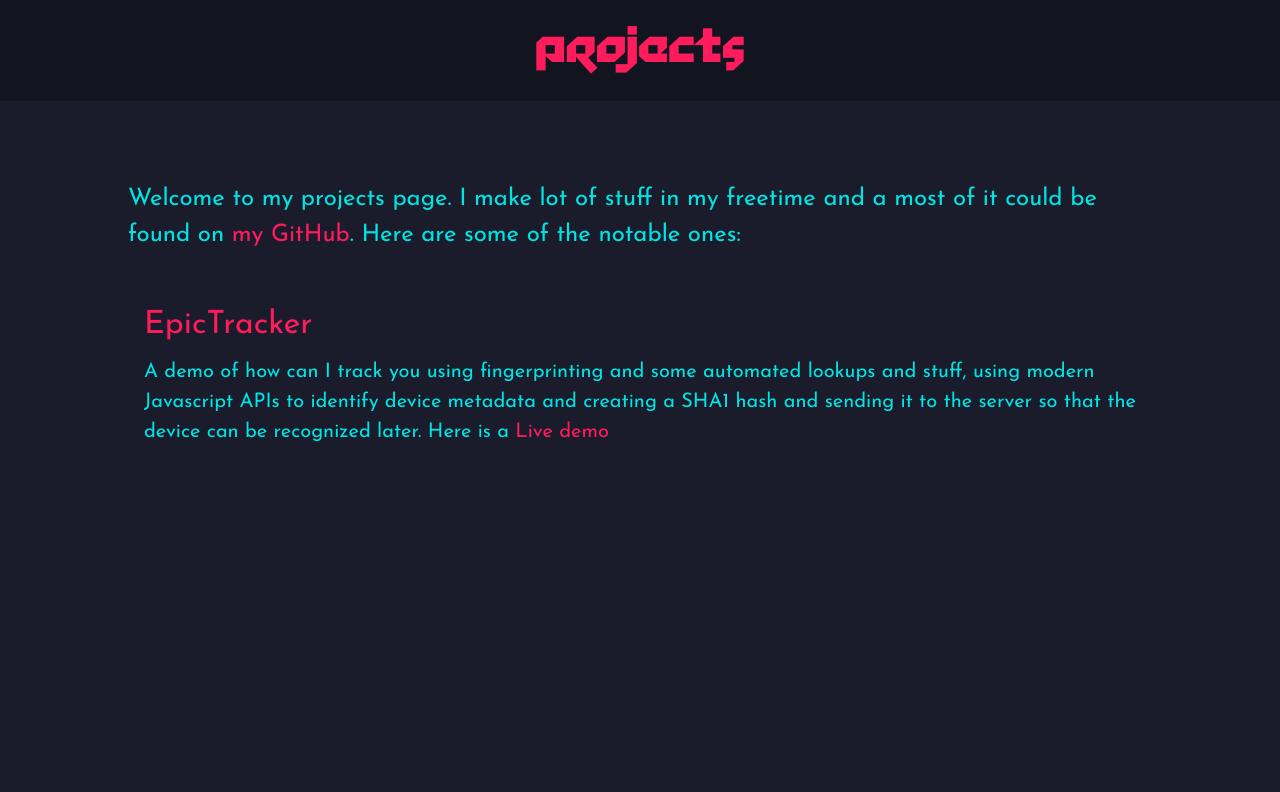
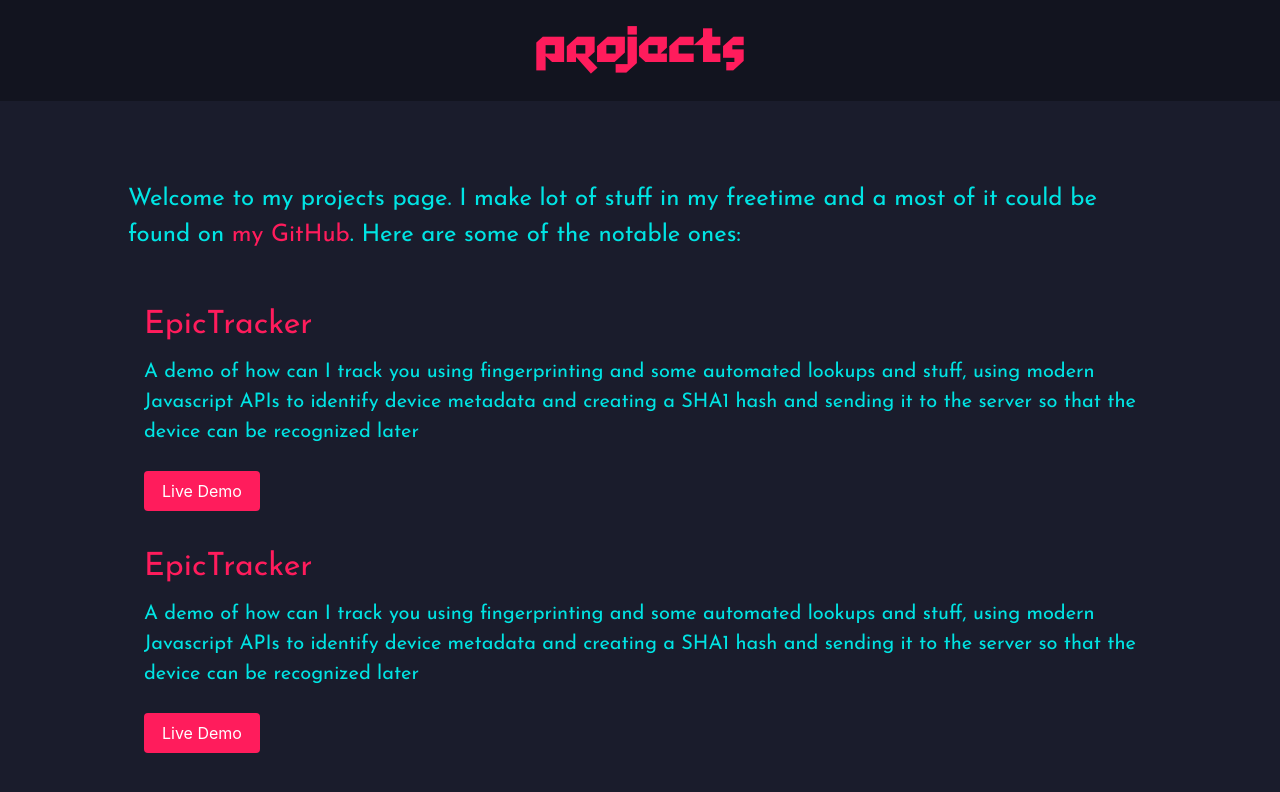
Before and after one commit to ujjwal-kr/mywebsite, a React (Create React App) app: page /projects in a window 1280 px wide. Shown: the top 792 px of the page. Built offline with nearby package versions, Linux system fonts and the light colour scheme.

Commit message:
render projects to projects component

```diff
--- a/src/data.ts
+++ b/src/data.ts
@@ -1,19 +1,22 @@
-export interface Project {
+export interface IProject {
     title: string
     body: string
+    source?: string
     live?: string
 }
 
-export const Projects: Project[] = [
+export const projectData: IProject[] = [
     {
         title: 'EpicTracker',
+        source: 'https://github.com/ujjwal-kr/epictracker',
         body: 'A demo of how can I track you using fingerprinting and some automated lookups and stuff, using modern Javascript APIs to identify device metadata and creating a SHA1 hash and sending it to the server so that the device can be recognized later',
-        live: 'https://epictracker.vercel.com'
+        live: 'https://epictracker.vercel.app'
     },
 
     {
         title: 'EpicTracker',
+        source: 'https://github.com/ujjwal-kr/epictracker',
         body: 'A demo of how can I track you using fingerprinting and some automated lookups and stuff, using modern Javascript APIs to identify device metadata and creating a SHA1 hash and sending it to the server so that the device can be recognized later',
-        live: 'https://epictracker.vercel.com'
+        live: 'https://epictracker.vercel.app'
     }
 ]
--- a/src/projects.tsx
+++ b/src/projects.tsx
@@ -1,6 +1,26 @@
+import { IProject, projectData } from "./data"
 import { Header, Showcase, ShowcasePara, ProjectList, ProjectHead, ProjectDec, Project } from "./components/projects"
+import React from "react"
 
-function Projects() {
+interface State {
+    projects?: IProject[]
+}
+
+class Projects extends React.Component<any, State> {
+    constructor(props: any) {
+        super(props)
+        this.state = {
+            projects: []
+        }
+    }
+
+    componentDidMount() {
+        this.setState({
+            projects: projectData
+        })
+    }
+
+    render() {
         return (
             <div>
             <Header className="has-text-centered">
@@ -11,19 +31,33 @@ function Projects() {
             <ShowcasePara className="text is-size-4">
                     Welcome to my projects page. I make lot of stuff in my freetime and a most of it could be found on <a href="https://github.com/ujjwal-kr">my GitHub</a>. Here are some of the notable ones:
             </ShowcasePara>
-
                 <ProjectList>
-                    <Project>
-                        <ProjectHead><a className="text is-size-3" href="https://github.com/ujjwal-kr/epictracker">EpicTracker</a></ProjectHead>
-                        <ProjectDec className="text is-size-5">A demo of how can I track you using fingerprinting and some automated lookups and stuff, using modern Javascript APIs to identify device metadata and creating a SHA1 hash and sending it to the server so that the device can be recognized later. Here is a <a href="https://epictracker.vercel.app">Live demo</a> </ProjectDec>
+                {this.state.projects ?
+                    this.state.projects.map((item, i) => {
+                        return <Project key={i}>
+                                {item.source ?
+                                    <ProjectHead><a className="text is-size-3" href={item.source}>{item.title}</a></ProjectHead>
+                                :
+                                    <ProjectHead className="text is-size-3">{item.title}</ProjectHead>
+                                }
+                            <ProjectDec className="text is-size-5">
+                                {item.body}
+                            </ProjectDec>
+                            <br />
+                            {item.live ?
+                                 <a href={item.live} className="button is-primary">Live Demo</a> :null
+                            }
                             <br />
                         </Project>
+                    })
+                :
+                "Something went wrong"
+                }
                 </ProjectList>
             </Showcase>
-
-
         </div>
         )
     }
+}
 
 export default Projects
```
Lines whose indentation alone changed are shown as unchanged.
